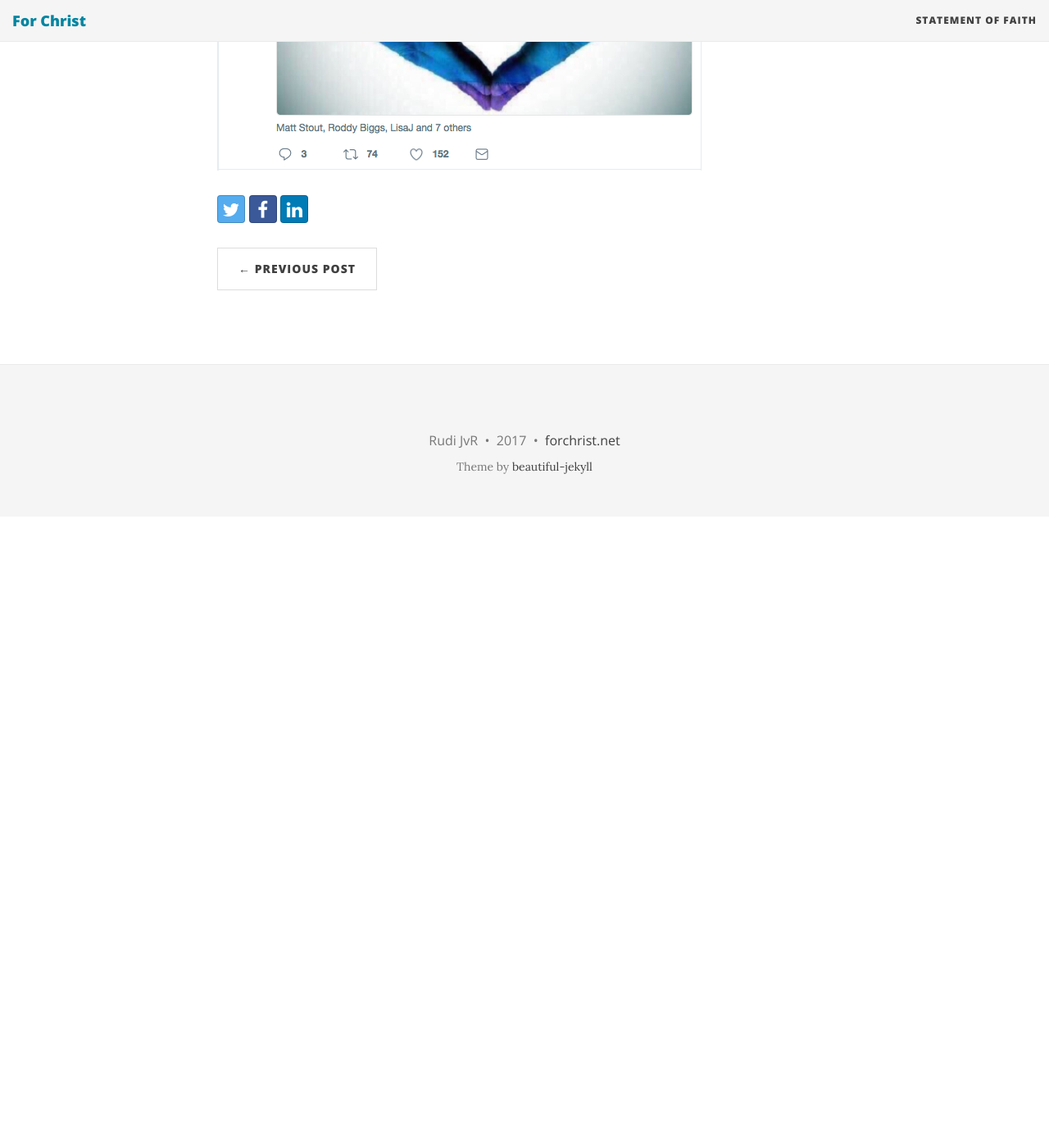
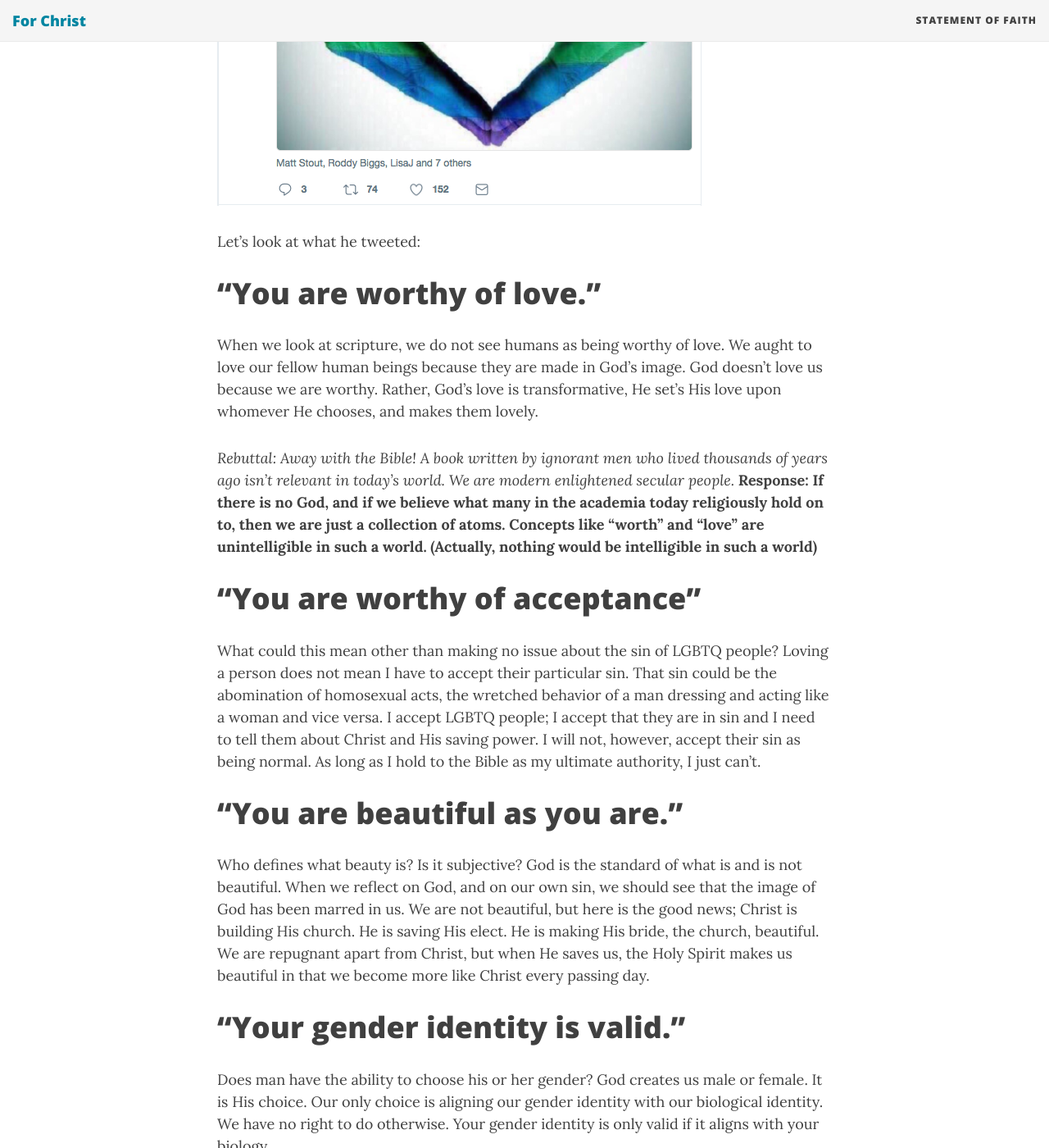
Before and after one commit to cloud9999strife/forChrist, a Jekyll site: the page built from _posts/2017-12-17-who-loves-lgbtq.md, in a window 1280 px wide and 1400 px high, scrolled down 1603 px. Shown: the whole window at 82% size. Built offline with Jekyll 4.4.1, drawn with Linux system fonts in a browser that asks for light colours; nearby versions of some CDN libraries; comment, search, counter and statistics services are not loaded; before the commit the page ends 2233 px from its top, so only the background shows below that; some of the changed text lies outside the part shown.

Commit message:
additions

```diff
--- a/_posts/2017-12-17-who-loves-lgbtq.md
+++ b/_posts/2017-12-17-who-loves-lgbtq.md
@@ -11,6 +11,31 @@ Yes. When Jesus was asked which is the great commandment in the law, He said
 
 If LQBTQ people are our neighbors, then we must love them. Indeed, even if they are our enemies, we should love them (Matthew 5:43-48, NASB).
 
-How then should we love LGBTQ people? One of the things we aught to do is to tell them the truth. We should not tell them that nothing is wrong with them and affirm their "right" to choose their own gender identity. A fine example of how not to love LGBTQ people is shown to us by @DrRonHolt:
+# How?
+
+One of the things we aught to do is to tell them the truth. We should not tell them that nothing is wrong with them and affirm their "right" to choose their own gender identity. A fine example of how not to love LGBTQ people is shown to us by [@DrRonHolt](https://twitter.com/):
 
 ![HowNotToLoveTweetByRonHolt1]({{ site.url }}/img/LovingLGTQ/ronTweet1.png "@DrRonHolt's tweet")
+
+Let's look at what he tweeted:
+
+# "You are worthy of love."
+When we look at scripture, we do not see humans as being worthy of love. We aught to love our fellow human beings because they are made in God's image. God doesn't love us because we are worthy. Rather, God's love is transformative, He set's His love upon whomever He chooses, and makes them lovely.
+
+*Rebuttal: Away with the Bible! A book written by ignorant men who lived thousands of years ago isn't relevant in today's world. We are modern enlightened secular people.*
+**Response: If there is no God, and if we believe what many in the academia today religiously hold on to, then we are just a collection of atoms. Concepts like "worth" and "love" are unintelligible in such a world. (Actually, nothing would be intelligible in such a world)**
+
+# "You are worthy of acceptance"
+What could this mean other than making no issue about the sin of LGBTQ people? Loving a person does not mean I have to accept their particular sin. That sin could be the abomination of homosexual acts, the wretched behavior of a man dressing and acting like a woman and vice versa. I accept LGBTQ people; I accept that they are in sin and I need to tell them about Christ and His saving power. I will not, however, accept their sin as being normal. As long as I hold to the Bible as my ultimate authority, I just can't.
+
+# "You are beautiful as you are."
+Who defines what beauty is? Is it subjective? God is the standard of what is and is not beautiful. When we reflect on God, and on our own sin, we should see that the image of God has been marred in us. We are not beautiful, but here is the good news; Christ is building His church. He is saving His elect. He is making His bride, the church, beautiful. We are repugnant apart from Christ, but when He saves us, the Holy Spirit makes us beautiful in that we become more like Christ every passing day.
+
+# "Your gender identity is valid."
+Does man have the ability to choose his or her gender? God creates us male or female. It is His choice. Our only choice is aligning our gender identity with our biological identity. We have no right to do otherwise. Your gender identity is only valid if it aligns with your biology.
+
+# "You deserve to feel safe."
+I do not want LGBTQ people to experience violence. Is there something that can reduce the violence that LGBTQ people experience? Yes, the gospel. The gospel can transform men. It can turn a cold hearted LGBTQ hating bully into a friend of LGBTQ people. A friend that loves them, and wants them to experience the same inner transformation that they themselves have experienced.
+
+# "You deserve to live authentically."
+A take this to mean that LGBTQ people have the right to live according to their sinful desires? God has not given any man the right to defy Him and to keep on sinning. Furthermore, we can only live authentic lives if we live in accordance with the purpose for which we were made. Glorifying God and enjoying Him forever, that is an authentic life.
```
